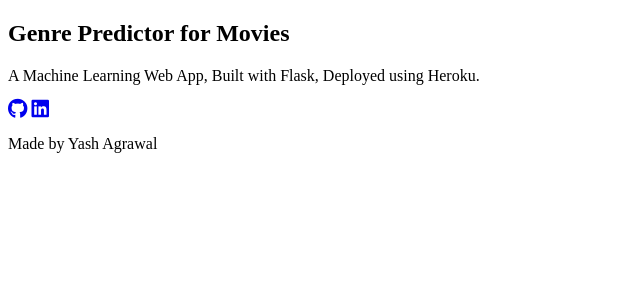
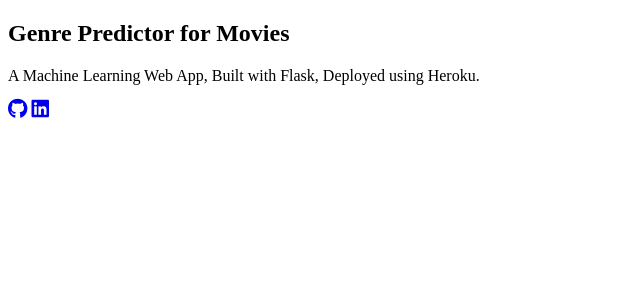
Before and after one commit to yashdbz10/Movie_genre_prediction, a Flask app: template templates/result.html in a window 1280 px wide. Shown: the top 300 px of the page, without its empty margins (0-640 px from the left). Run offline with Flask 2, Linux system fonts and the light colour scheme; the template is opened without the code that fills it, so the values that code supplies are empty; parts of the project's set-up code (start-up, migrations or seed data) failed here and were passed over; some libraries are stand-ins or nearby versions; some web fonts are replaced.

Commit message:
Update result.html

```diff
--- a/templates/result.html
+++ b/templates/result.html
@@ -49,7 +49,7 @@
                 <a target="_blank" href="https://github.com/yashdbz10/movie_genre_prediction"><i class="fab fa-github fa-lg contact-icon"></i></a>
                 <a target="_blank" href="https://www.linkedin.com/in/yash-agrawal-9ab841104/"><i class="fab fa-linkedin fa-lg contact-icon"></i></a>
             </div>
-            <p class='footer-description'>Made by Yash Agrawal</p>
+
         </div>
 
 	</body>
```
